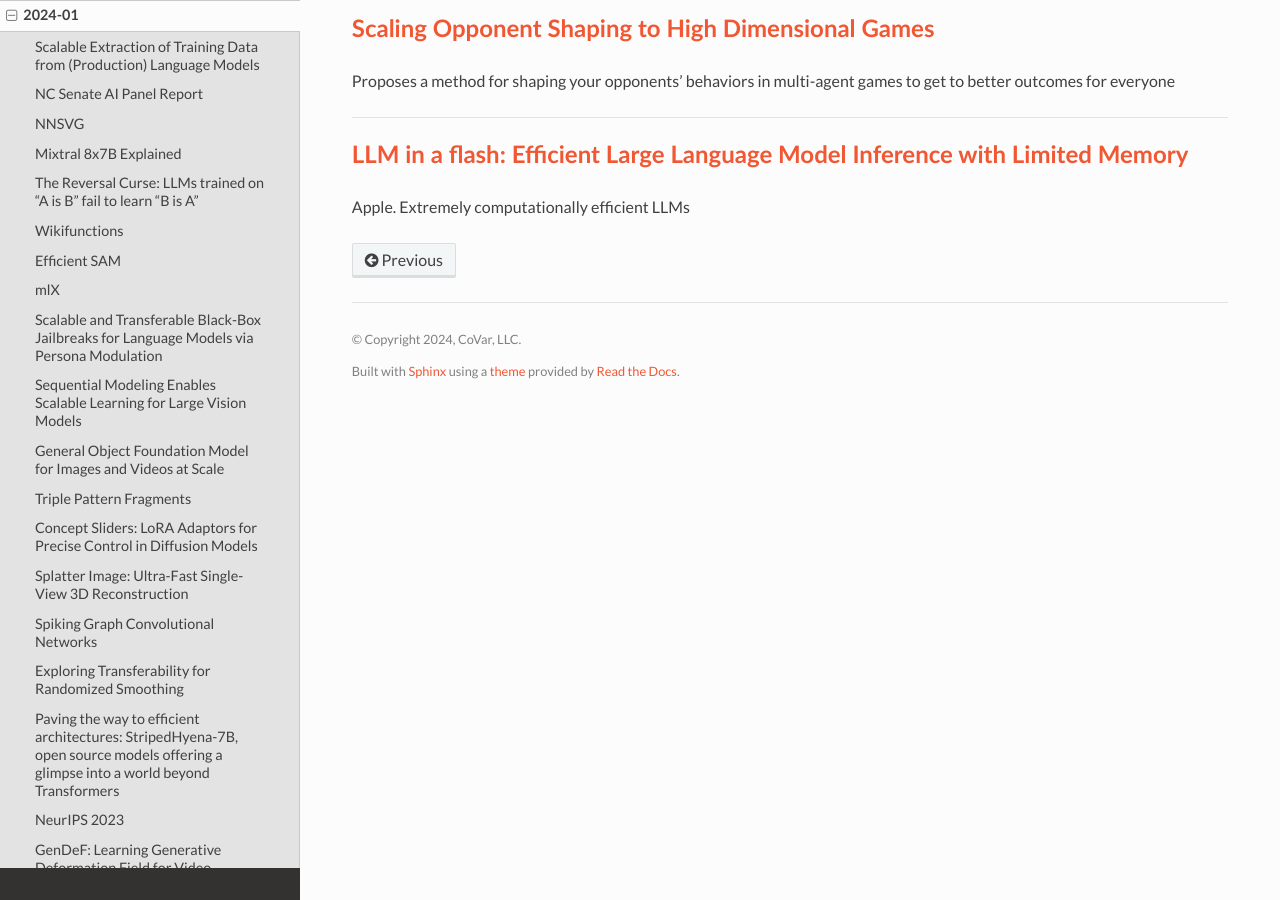
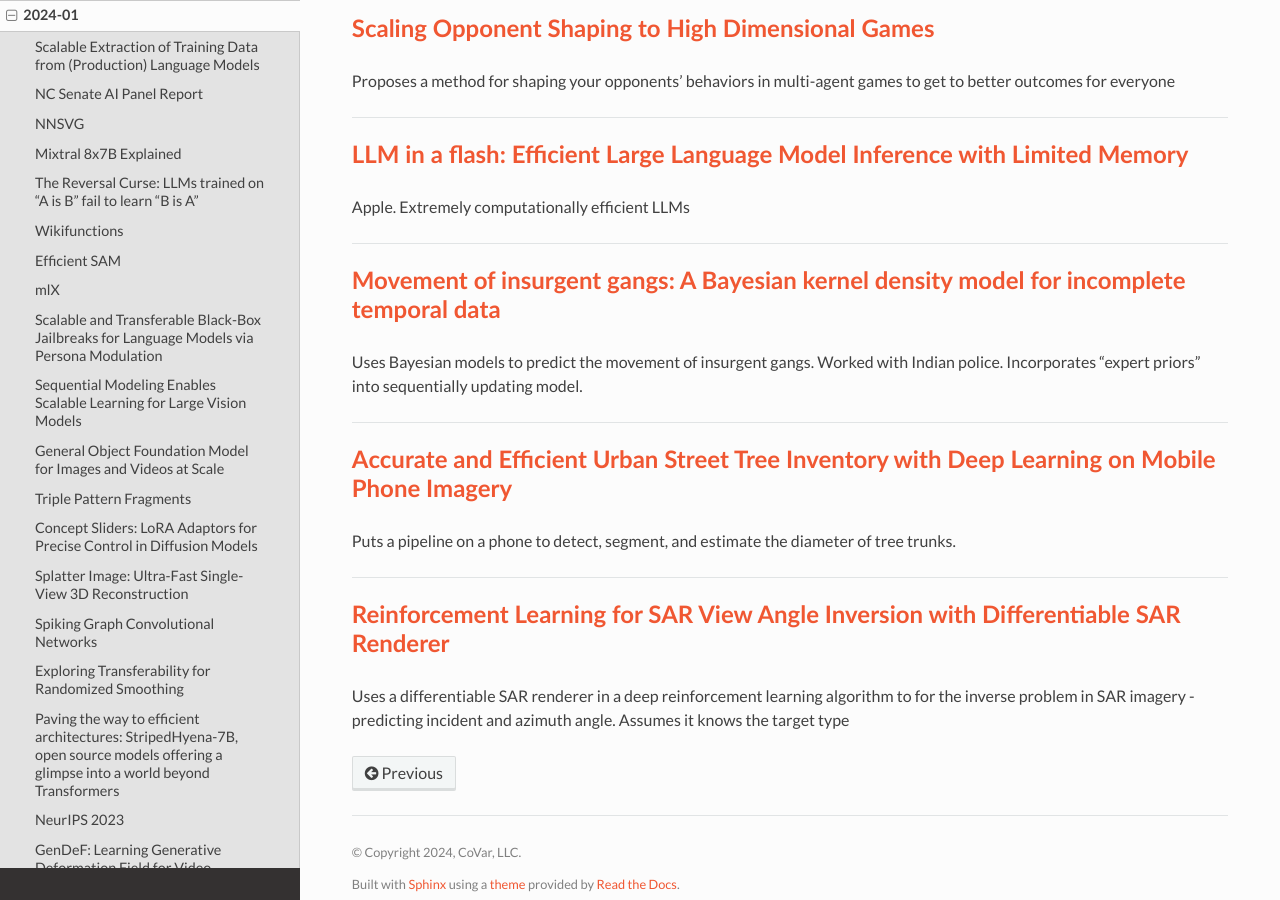
Before and after one commit to covartech/zeitgeist, a Sphinx documentation site: the page built from docs/issues/2024-01.rst, in a window 1280 px wide and 900 px high, scrolled down 8075 px. Built offline with Sphinx 7.4.7 and the Read the Docs theme 2.0.0, drawn with Linux system fonts in a browser that asks for light colours.

Commit message:
Added papers

```diff
--- a/docs/issues/2024-01.rst
+++ b/docs/issues/2024-01.rst
@@ -329,3 +329,23 @@ Proposes a method for shaping your opponents' behaviors in multi-agent games to
 `LLM in a flash: Efficient Large Language Model Inference with Limited Memory <https://arxiv.org/pdf/2312.11514.pdf>`_
 ~~~~~~~~~~~~~~~~~~~~~~~~~~~~~~~~~~~~~~~~~~~~~~~~~~~~~~~~~~~~~~~~~~~~~~~~~~~~~~~~~~~~~~~~~~~~~~~~~~~~~~~~~~~~~~~~~~~~~~~~
 Apple.  Extremely computationally efficient LLMs
+
+
+------------
+
+`Movement of insurgent gangs: A Bayesian kernel density model for incomplete temporal data <https://arxiv.org/pdf/2401.01231.pdf>`_
+~~~~~~~~~~~~~~~~~~~~~~~~~~~~~~~~~~~~~~~~~~~~~~~~~~~~~~~~~~~~~~~~~~~~~~~~~~~~~~~~~~~~~~~~~~~~~~~~~~~~~~~~~~~~~~~~~~~~~~~~~~~~~~~~~~~
+
+Uses Bayesian models to predict the movement of insurgent gangs.  Worked with Indian police.  Incorporates "expert priors" into sequentially updating model.
+
+------------
+
+`Accurate and Efficient Urban Street Tree Inventory with Deep Learning on Mobile Phone Imagery <https://arxiv.org/pdf/2401.01180.pdf>`_
+~~~~~~~~~~~~~~~~~~~~~~~~~~~~~~~~~~~~~~~~~~~~~~~~~~~~~~~~~~~~~~~~~~~~~~~~~~~~~~~~~~~~~~~~~~~~~~~~~~~~~~~~~~~~~~~~~~~~~~~~~~~~~~~~~~~~~~~
+Puts a pipeline on a phone to detect, segment, and estimate the diameter of tree trunks.
+
+------------
+
+`Reinforcement Learning for SAR View Angle Inversion with Differentiable SAR Renderer <https://arxiv.org/pdf/2401.01165.pdf>`_
+~~~~~~~~~~~~~~~~~~~~~~~~~~~~~~~~~~~~~~~~~~~~~~~~~~~~~~~~~~~~~~~~~~~~~~~~~~~~~~~~~~~~~~~~~~~~~~~~~~~~~~~~~~~~~~~~~~~~~~~~~~~~~~
+Uses a differentiable SAR renderer in a deep reinforcement learning algorithm to for the inverse problem in SAR imagery - predicting incident and azimuth angle.  Assumes it knows the target type
```
